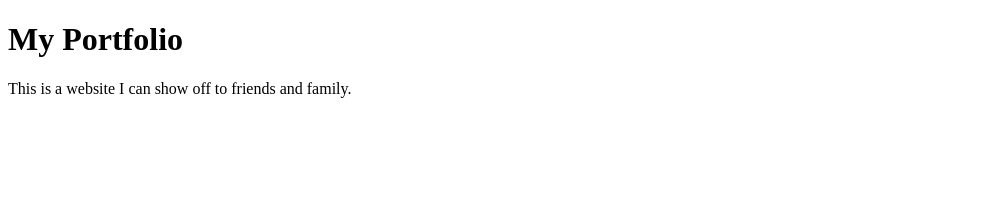
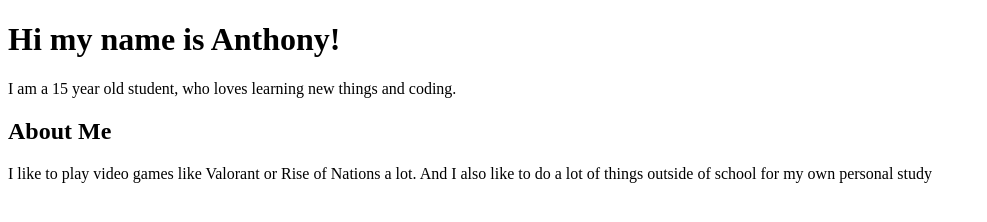
Before and after one commit to AnthonyNawfal/my-portfolio, a plain HTML site: page index.html in a window 1280 px wide. Shown: the whole page, without its empty margins (0-987 px from the left). Drawn offline with Linux system fonts and the light colour scheme.

Commit message:
Add an About me Section

```diff
--- a/index.html
+++ b/index.html
@@ -1,11 +1,13 @@
 <!DOCTYPE html>
 <html>
 	<head>
-		<title>My Portfolio</title>
+		<title>Anthony's Portfolio</title>
 	</head>
 	<body>
-		<h1>My Portfolio</h1>
-		<p>This is a website I can show off to friends and family.</p>
+		<h1>Hi my name is Anthony!</h1>
+		<p>I am a 15 year old student, who loves learning new things and coding.</p>
+
+        <h2>About Me</h2>
+        <p>I like to play video games like Valorant or Rise of Nations a lot. And I also like to do a lot of things outside of school for my own personal study</p>
 	</body>
-    <title>Anthony's Portfolio</title>
 </html>
```
